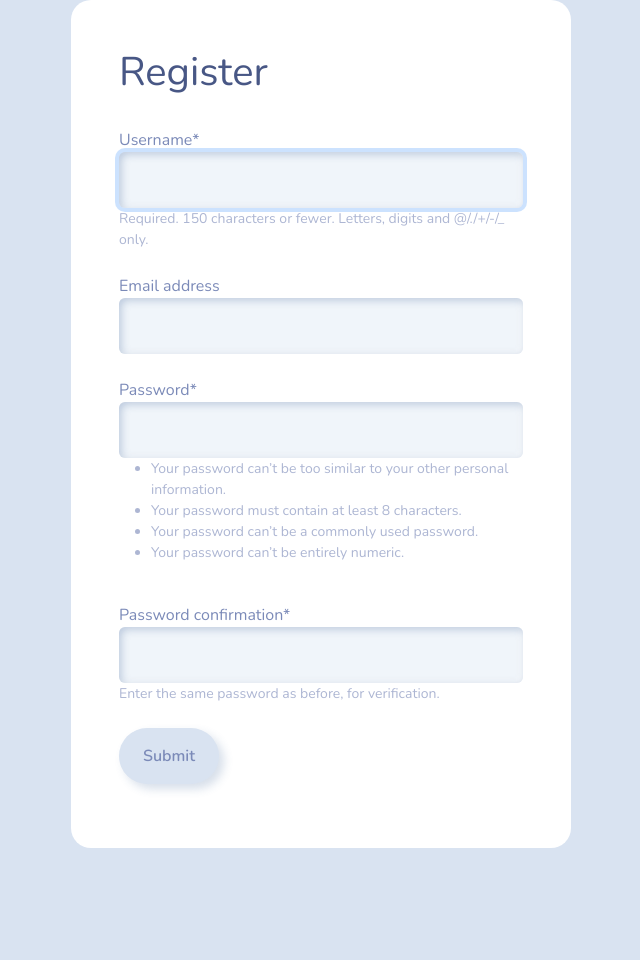
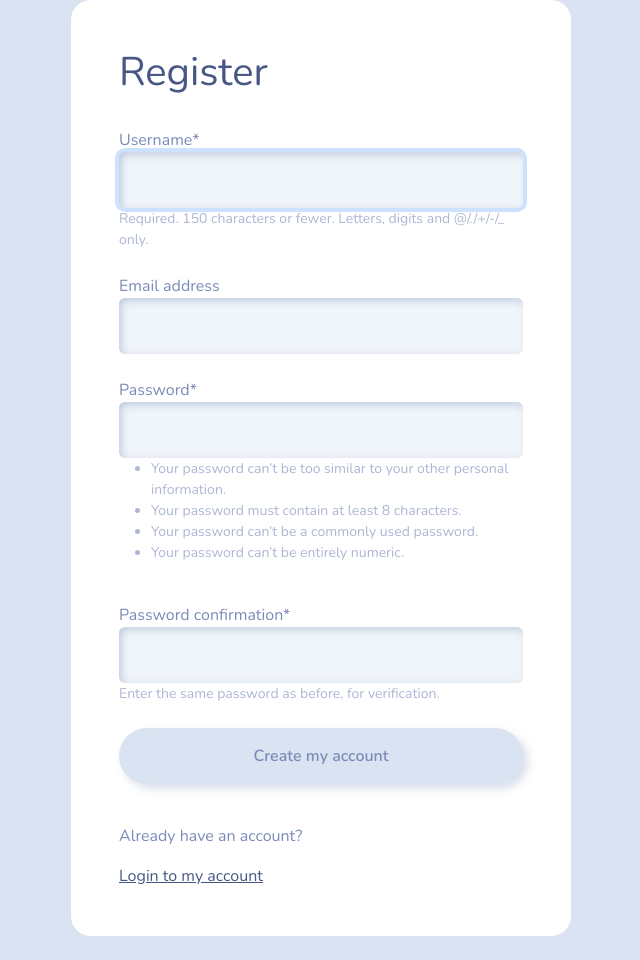
Before and after one commit to Skyknew/py, a Django app: page /register in a window 1280 px wide. Shown: the whole page, without its empty margins (319-959 px from the left). Before the commit the page ends 848 px from the top, so only its background shows below. Run offline with Django 4.2, Linux system fonts and the light colour scheme; some libraries are stand-ins or nearby versions.

Commit message:
Update styling

```diff
--- a/atc/Test1/templates/test1/register.html
+++ b/atc/Test1/templates/test1/register.html
@@ -48,9 +48,13 @@
 
         <br>
 
-        <input class="btn btn-primary" type="submit" value="Submit" />
+        <input class="btn btn-primary w-100" type="submit" value="Create my account" />
 
     </form>
+
+    <br>
+
+    <p> Already have an account? </p> <a href="{% url 'my-login' %}">  Login to my account </a>
 
     </div>
 
```
